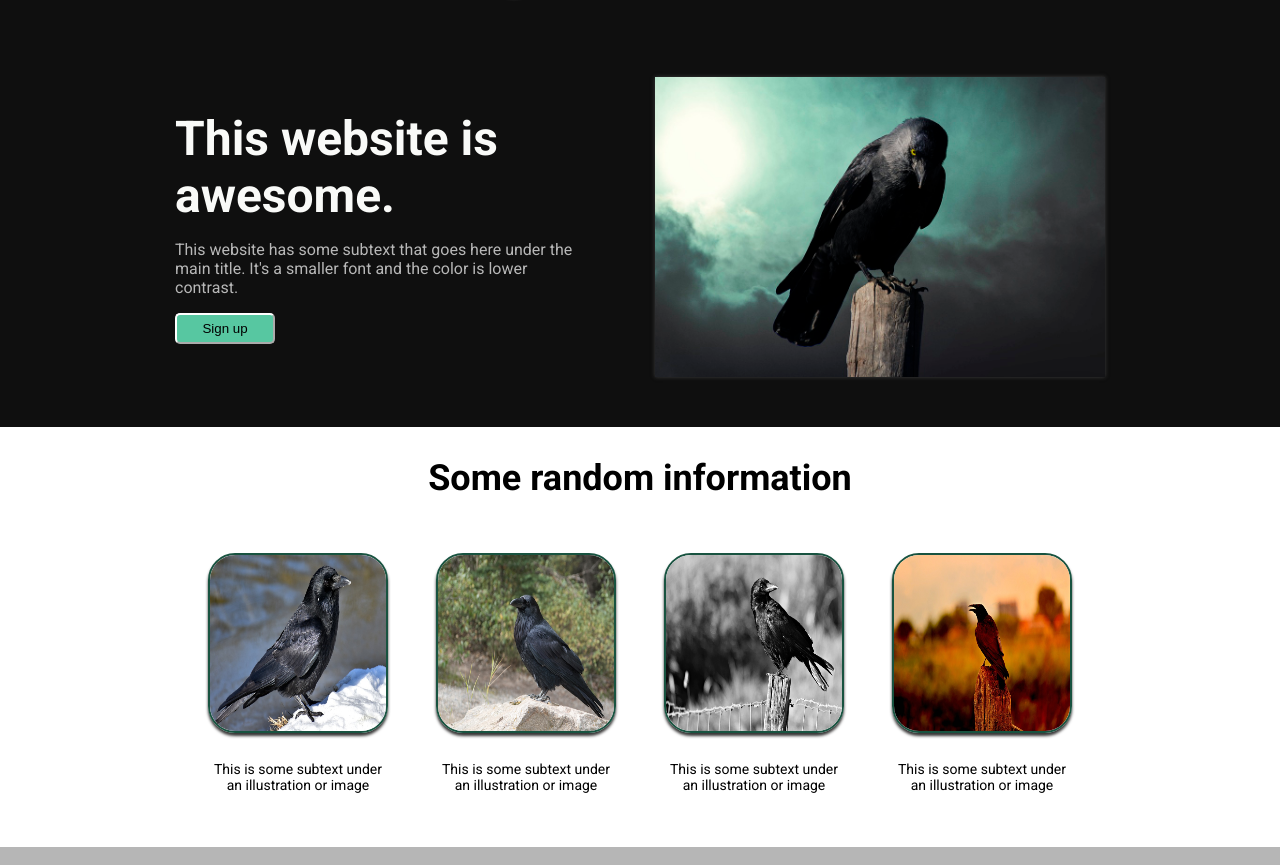
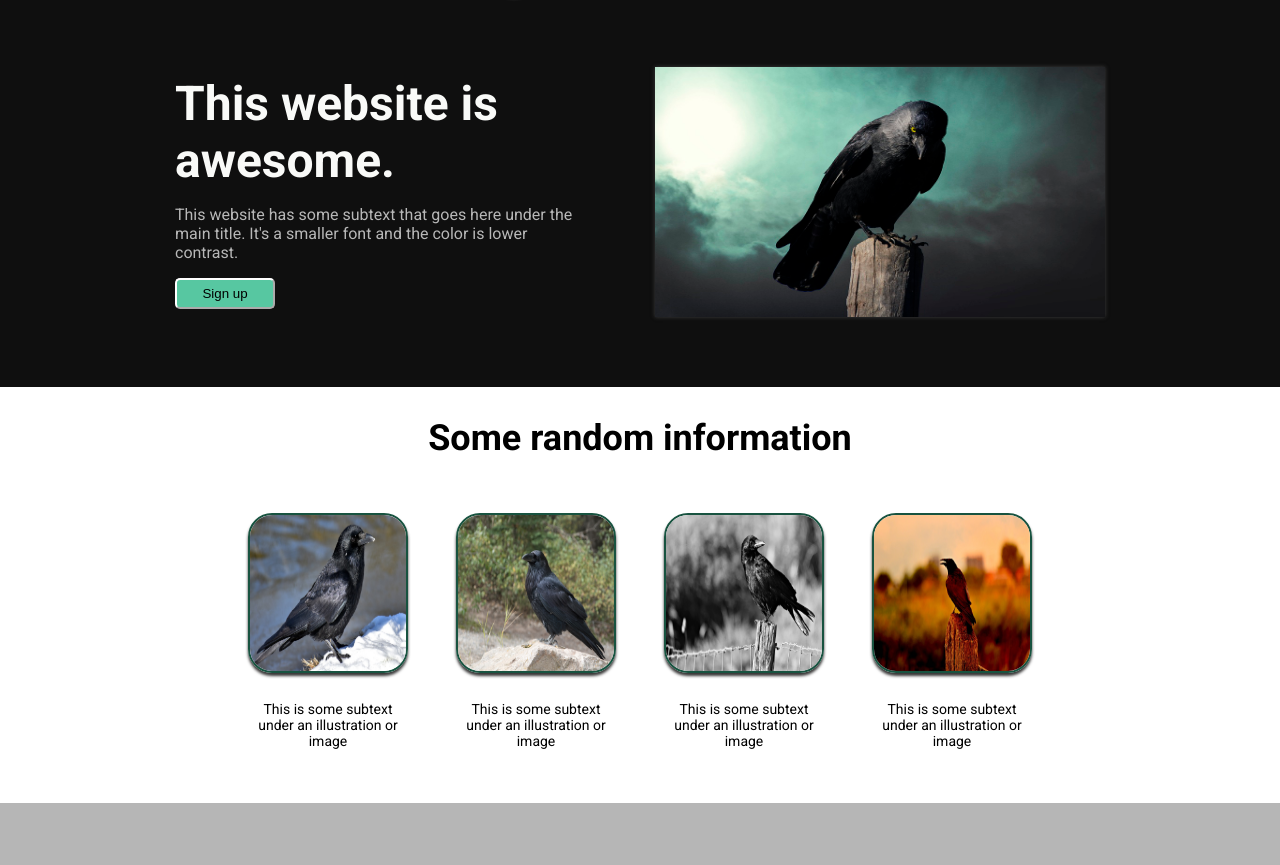
Before and after one commit to rtdasig/odin-landing-page, a plain HTML site: page index.html in a window 1280 px wide. Shown: the part 87-952 px from the top of the page. Drawn offline with Linux system fonts and the light colour scheme.

Commit message:
Adjusted hero padding, flex-basis

```diff
--- a/style.css
+++ b/style.css
@@ -14,7 +14,7 @@ body {
     justify-content: space-between;
     background-color: rgb(15, 15, 15);
     color: #F9FAF8;
-    padding-block: 30px;
+    padding-top: 30px;
     padding-inline: 490px;
 }
 
@@ -51,7 +51,8 @@ a {
     display: flex;
     justify-content: center;
     align-items: center;
-    padding: 30px;
+    padding-inline: 30px;
+    padding-block: 50px;
     gap: 5rem;
 }
 
@@ -61,6 +62,7 @@ a {
     flex-direction: column;
     justify-content: flex-start;
     flex-shrink: 2;
+    margin-right:
 }
 
 .left p {
@@ -90,7 +92,7 @@ button:hover {
 
 .right {
     width: 450px;
-    height: auto;
+    height: 250px;
     margin: 20px 0;
     box-shadow: 0 0px 4px 0 rgb(61, 61, 61);
 
@@ -115,8 +117,8 @@ h2 {
 }
 
 .center img {
-    width: 180px;
-    height: 180px;
+    width: 160px;
+    height: 160px;
     border  : 2px solid rgb(24, 83, 64);
     border-radius: 15%;
     margin: 24px;
@@ -126,7 +128,7 @@ h2 {
 
 .center p {
     font-size: 14px;
-    max-width: 180px;
+    max-width: 160px;
     text-align: center;
     margin: 24px;
 }
```
